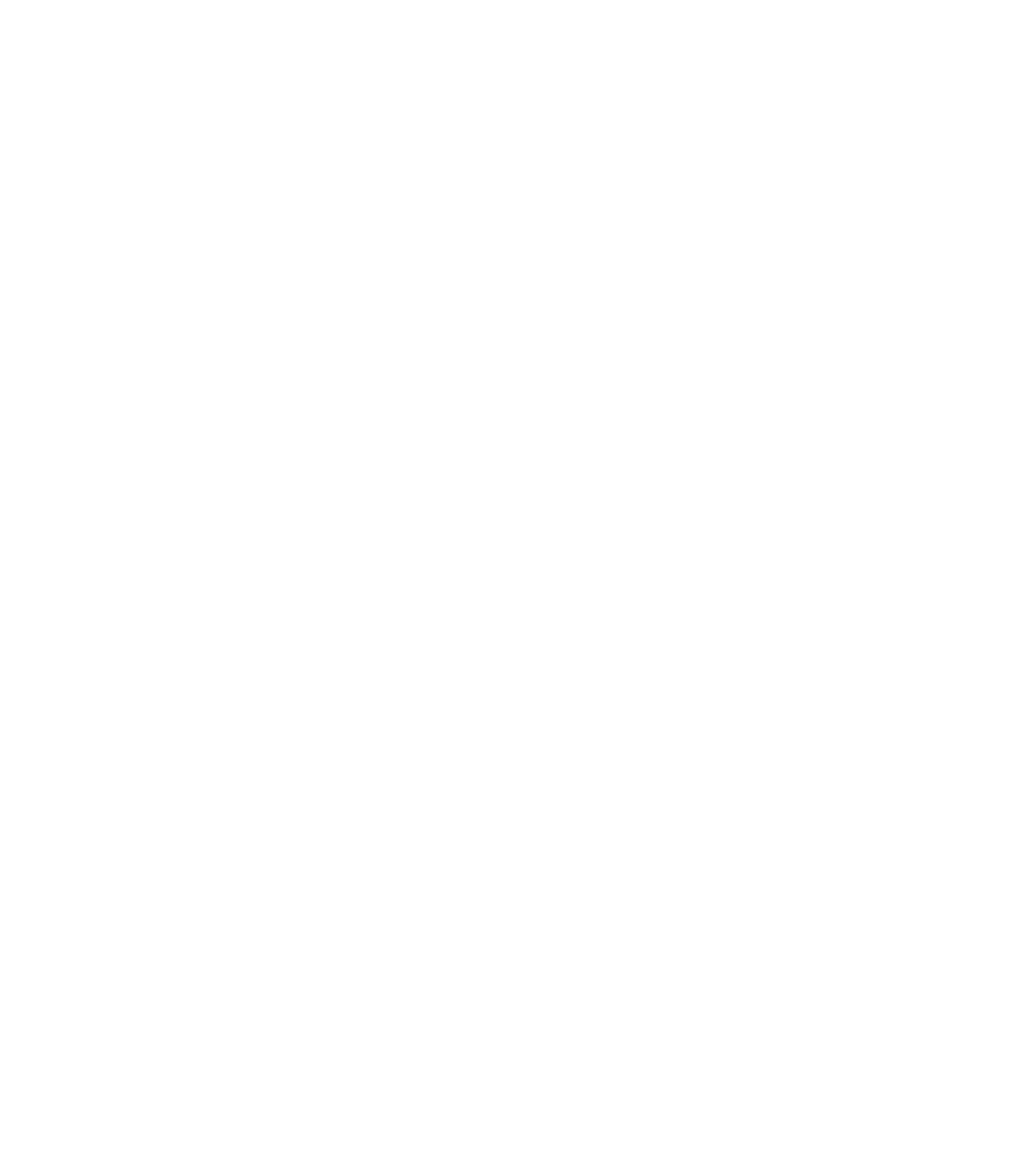
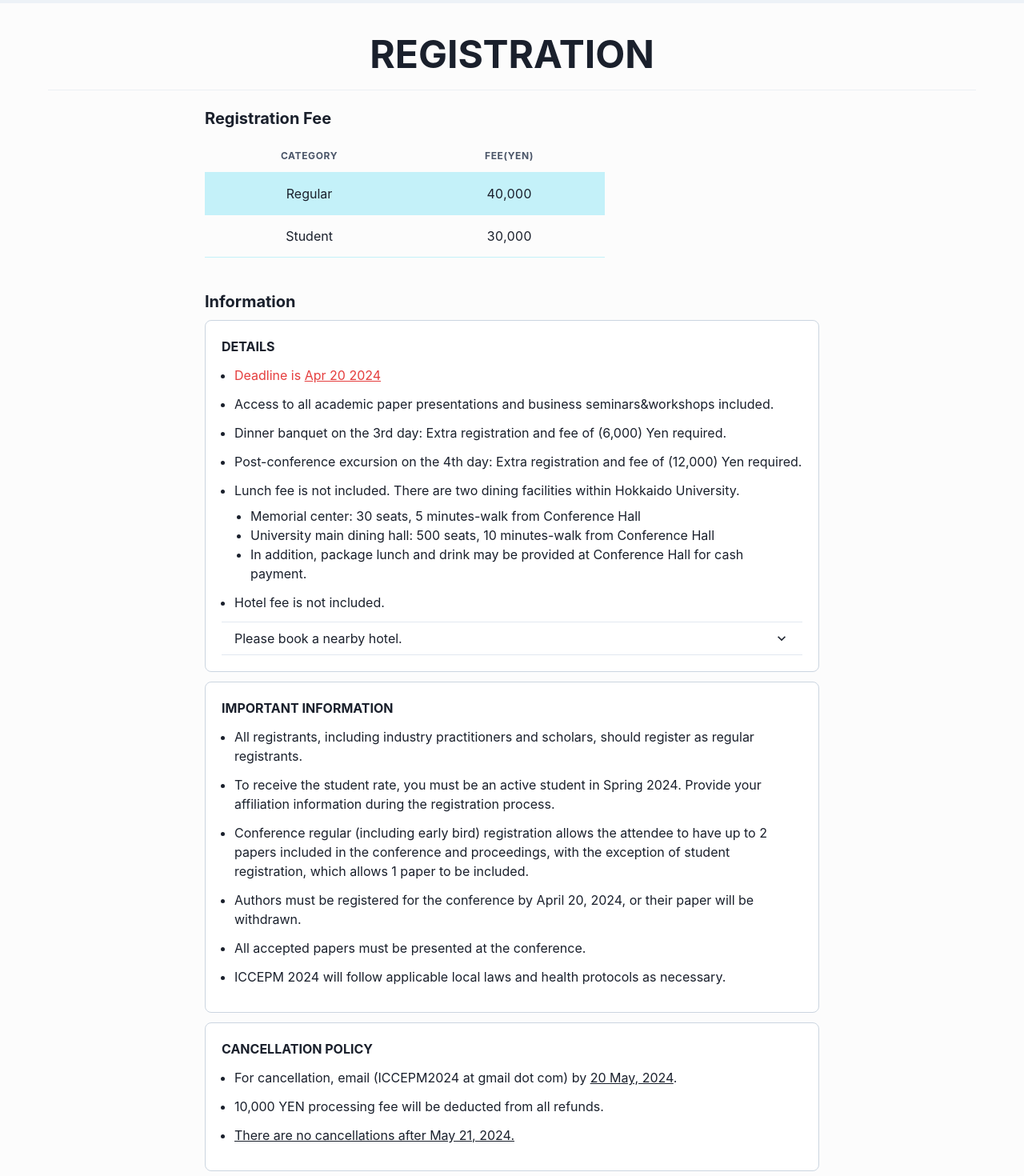
Before and after one commit to ktaroabobon/iccepm2024, a React (Create React App) app: page /registration in a window 1280 px wide. Before the commit this address had no page. Shown: the part 60-1530 px from the top of the page at 80% size. Before the commit the page ends 800 px from the top, so only its background shows below. Built offline with nearby package versions, Linux system fonts and the light colour scheme.

Commit message:
add: Registrationページの作成

```diff
--- a/src/App.tsx
+++ b/src/App.tsx
@@ -4,6 +4,7 @@ import { BrowserRouter, Routes, Route } from "react-router-dom";
 import { Home } from "./pages/Home";
 import { About } from "./pages/About";
 import { Contact } from "./pages/Contact";
+import { Registration } from "./pages/Registration";
 import { Box, ChakraProvider } from "@chakra-ui/react";
 
 function App() {
@@ -15,6 +16,7 @@ function App() {
             <Route path={"/"} element={<Home />} />
             <Route path={"/about"} element={<About />} />
             <Route path={"/contact"} element={<Contact />} />
+            <Route path={"/registration"} element={<Registration />} />
           </Routes>
         </BrowserRouter>
       </Box>
--- /dev/null
+++ b/src/components/ContentHeader.tsx
@@ -0,0 +1,19 @@
+import React from "react";
+import { Divider, Heading } from "@chakra-ui/react";
+
+interface contentHeaderProps {
+  title: string;
+}
+
+const ContentHeader = ({ props }: { props: contentHeaderProps }) => {
+  return (
+    <>
+      <Heading as={"h1"} size="2xl" alignSelf={"center"}>
+        {props.title}
+      </Heading>
+      <Divider />
+    </>
+  );
+};
+
+export default ContentHeader;
--- /dev/null
+++ b/src/components/HotelTable.tsx
@@ -0,0 +1,80 @@
+import {
+  Table,
+  TableContainer,
+  Tbody,
+  Td,
+  Th,
+  Thead,
+  Tr,
+} from "@chakra-ui/react";
+import React from "react";
+
+interface Hotel {
+  name: string;
+  starRating: number;
+  location: string;
+}
+
+const HOTELS: Hotel[] = [
+  {
+    name: "Keio Prelia Hotel",
+    starRating: 3,
+    location: "walking distance and reasonable price",
+  },
+  {
+    name: "Hotel Mystay Sapporo Aspen",
+    starRating: 4,
+    location: "walking distance and reasonable price",
+  },
+  {
+    name: "Mitsui Garden Hotel",
+    starRating: 3,
+    location: "Sapporo city center",
+  },
+  {
+    name: "Daiwa Roynet Hotel",
+    starRating: 4,
+    location: "Sapporo city center",
+  },
+  {
+    name: "Keio Plaza Hotel",
+    starRating: 5,
+    location: "Sapporo city center",
+  },
+  {
+    name: "Sapporo Grand Hotel",
+    starRating: 5,
+    location: "Sapporo city center",
+  },
+  {
+    name: "Sapporo Park Hotel",
+    starRating: 5,
+    location: "Sapporo city center",
+  },
+];
+export const HotelTable = () => {
+  return (
+    <>
+      <TableContainer>
+        <Table variant="striped" mt={5}>
+          <Thead>
+            <Tr>
+              <Th textAlign={"center"}>Hotel Name</Th>
+              <Th textAlign={"center"}>Star Rating</Th>
+              <Th textAlign={"center"}>Location</Th>
+            </Tr>
+          </Thead>
+          <Tbody>
+            {HOTELS.map((hotel) => (
+              <Tr key={hotel.name}>
+                <Td textAlign={"center"}>{hotel.name}</Td>
+                <Td textAlign={"center"}>{hotel.starRating}</Td>
+                <Td textAlign={"center"}>{hotel.location}</Td>
+              </Tr>
+            ))}
+          </Tbody>
+        </Table>
+      </TableContainer>
+    </>
+  );
+};
--- a/src/components/Navbar.tsx
+++ b/src/components/Navbar.tsx
@@ -18,28 +18,28 @@ interface NavMainLinkProps {
 
 const NavMainLinks: NavMainLinkProps[] = [
   {
+    name: "About",
+    href: "/about",
+  },
+  {
     name: "Program",
-    href: "#",
+    href: "/#",
   },
   {
     name: "Venue",
-    href: "#",
+    href: "/#",
   },
   {
     name: "Proceedings",
-    href: "#",
+    href: "/#",
   },
   {
     name: "Submission",
-    href: "#",
+    href: "/#",
   },
   {
     name: "Registration",
-    href: "#",
-  },
-  {
-    name: "About",
-    href: "/about",
+    href: "/registration",
   },
   {
     name: "Contact",
@@ -95,7 +95,7 @@ export const MyNavbar: React.FC = () => {
             </HStack>
           </HStack>
           <IconButton
-            size={"md"}
+            size={"lg"}
             icon={isOpen ? <CloseIcon /> : <HamburgerIcon />}
             aria-label={"Open Menu"}
             display={{ md: "none" }}
--- a/src/pages/Base.tsx
+++ b/src/pages/Base.tsx
@@ -11,7 +11,7 @@ export const Base = ({ children }: BaseProps) => {
     <div>
       <MyNavbar />
 
-      <Box px={"2"} py={"1"}>
+      <Box px={"10"} py={"5"} mx={"auto"} maxWidth={"1280px"} width={"100%"}>
         <main>{children}</main>
       </Box>
     </div>
--- a/src/pages/Registration.tsx
+++ b/src/pages/Registration.tsx
@@ -1,10 +1,212 @@
 import React from "react";
 import { Base } from "./Base";
+import {
+  Box,
+  Table,
+  Tbody,
+  Th,
+  Thead,
+  Tr,
+  Text,
+  Button,
+  VStack,
+  TableContainer,
+  Td,
+  UnorderedList,
+  ListItem,
+  Accordion,
+  AccordionItem,
+  AccordionButton,
+  AccordionPanel,
+  AccordionIcon,
+  Stack,
+} from "@chakra-ui/react";
+import ContentHeader from "../components/ContentHeader";
+import { HotelTable } from "../components/HotelTable";
 
 export const Registration: React.FC = () => {
   return (
     <Base>
-      <h1>Registration is Here</h1>
+      <Box p={5}>
+        <VStack spacing={5} align={"center"}>
+          <ContentHeader props={{ title: "REGISTRATION" }} />
+
+          <Stack maxWidth={"768px"} width={"100%"} height={"100%"}>
+            <TableContainer width={"100%"} maxWidth={"500px"}>
+              <Text as={"b"} fontSize={"xl"} align={"start"}>
+                Registration Fee
+              </Text>
+              <Table variant="striped" mt={3} colorScheme={"cyan"}>
+                <Thead>
+                  <Tr>
+                    <Th textAlign={"center"}>Category</Th>
+                    <Th textAlign={"center"}>Fee(yen)</Th>
+                  </Tr>
+                </Thead>
+                <Tbody>
+                  <Tr>
+                    <Td textAlign={"center"}>Regular</Td>
+                    <Td textAlign={"center"}>40,000</Td>
+                  </Tr>
+                  <Tr>
+                    <Td textAlign={"center"}>Student</Td>
+                    <Td textAlign={"center"}>30,000</Td>
+                  </Tr>
+                </Tbody>
+              </Table>
+            </TableContainer>
+
+            <br />
+
+            <Text as={"b"} fontSize="xl" align={"start"}>
+              Information
+            </Text>
+
+            <VStack spacing={3} alignItems={"start"}>
+              <Box
+                overflow={"auto"}
+                w={"100%"}
+                bgColor={"white"}
+                borderRadius={"lg"}
+                borderColor={"gray.300"}
+                borderWidth={"1px"}
+                p={5}
+              >
+                <Text as={"b"} size="md" textTransform="uppercase">
+                  Details
+                </Text>
+                <UnorderedList spacing={3} my={3}>
+                  <ListItem>
+                    <Text color={"red.500"}>
+                      Deadline is <Text as={"u"}>Apr 20 2024</Text>
+                    </Text>
+                  </ListItem>
+                  <ListItem>
+                    Access to all academic paper presentations and business
+                    seminars&workshops included.
+                  </ListItem>
+                  <ListItem>
+                    Dinner banquet on the 3rd day: Extra registration and fee of
+                    (6,000) Yen required.
+                  </ListItem>
+                  <ListItem>
+                    Post-conference excursion on the 4th day: Extra registration
+                    and fee of (12,000) Yen required.
+                  </ListItem>
+                  <ListItem>
+                    Lunch fee is not included. There are two dining facilities
+                    within Hokkaido University.
+                    <UnorderedList ml={5} mt={2}>
+                      <ListItem>
+                        Memorial center: 30 seats, 5 minutes-walk from
+                        Conference Hall
+                      </ListItem>
+                      <ListItem>
+                        University main dining hall: 500 seats, 10 minutes-walk
+                        from Conference Hall
+                      </ListItem>
+                      <ListItem>
+                        In addition, package lunch and drink may be provided at
+                        Conference Hall for cash payment.
+                      </ListItem>
+                    </UnorderedList>
+                  </ListItem>
+                  <ListItem>Hotel fee is not included.</ListItem>
+                </UnorderedList>
+                <Accordion allowToggle>
+                  <AccordionItem>
+                    <h2>
+                      <AccordionButton border={"none"}>
+                        <Box flex="1" textAlign="left">
+                          <Text size="md">Please book a nearby hotel.</Text>
+                        </Box>
+                        <AccordionIcon />
+                      </AccordionButton>
+                    </h2>
+                    <AccordionPanel pb={4}>
+                      <HotelTable />
+                    </AccordionPanel>
+                  </AccordionItem>
+                </Accordion>
+              </Box>
+              <Box
+                overflow={"auto"}
+                w={"100%"}
+                bgColor={"white"}
+                borderRadius={"lg"}
+                borderColor={"gray.300"}
+                borderWidth={"1px"}
+                p={5}
+              >
+                <Text as={"b"} size="md" textTransform="uppercase">
+                  Important Information
+                </Text>
+                <UnorderedList spacing={3} my={3}>
+                  <ListItem fontSize={"md"}>
+                    All registrants, including industry practitioners and
+                    scholars, should register as regular registrants.
+                  </ListItem>
+                  <ListItem>
+                    To receive the student rate, you must be an active student
+                    in Spring 2024. Provide your affiliation information during
+                    the registration process.
+                  </ListItem>
+                  <ListItem>
+                    Conference regular (including early bird) registration
+                    allows the attendee to have up to 2 papers included in the
+                    conference and proceedings, with the exception of student
+                    registration, which allows 1 paper to be included.
+                  </ListItem>
+                  <ListItem>
+                    Authors must be registered for the conference by April 20,
+                    2024, or their paper will be withdrawn.
+                  </ListItem>
+                  <ListItem>
+                    All accepted papers must be presented at the conference.
+                  </ListItem>
+                  <ListItem>
+                    ICCEPM 2024 will follow applicable local laws and health
+                    protocols as necessary.
+                  </ListItem>
+                </UnorderedList>
+              </Box>
+              <Box
+                overflow={"auto"}
+                w={"100%"}
+                bgColor={"white"}
+                borderRadius={"lg"}
+                borderColor={"gray.300"}
+                borderWidth={"1px"}
+                p={5}
+              >
+                <Text as={"b"} size="md" textTransform="uppercase">
+                  Cancellation Policy
+                </Text>
+                <UnorderedList spacing={3} my={3}>
+                  <ListItem>
+                    For cancellation, email (ICCEPM2024 at gmail dot com) by{" "}
+                    <Text as="u">20 May, 2024</Text>.
+                  </ListItem>
+                  <ListItem>
+                    10,000 YEN processing fee will be deducted from all refunds.
+                  </ListItem>
+                  <ListItem>
+                    <Text as="u">
+                      There are no cancellations after May 21, 2024.
+                    </Text>
+                  </ListItem>
+                </UnorderedList>
+              </Box>
+            </VStack>
+            <VStack display={"flex"} justifyContent={"end"} width={"100%"}>
+              <Button colorScheme="cyan" size="md" mt={5} isDisabled>
+                REGISTER NOW
+              </Button>
+              <Text color={"red.500"}>Deadline: Apr 20 2024</Text>
+            </VStack>
+          </Stack>
+        </VStack>
+      </Box>
     </Base>
   );
 };
```
Also changed, not shown: src/pages/Contact.tsx (+10 -12 lines), 1 other file (tests, documents, lock files or other folders).
